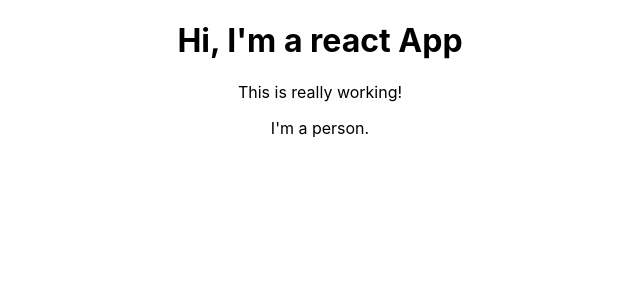
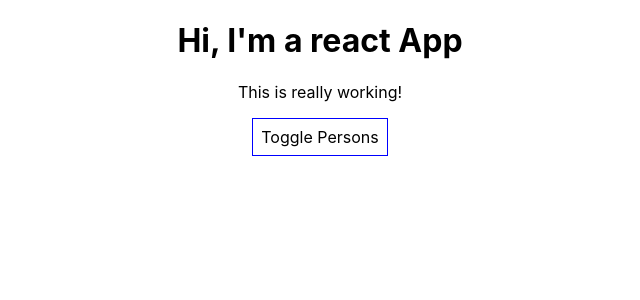
Before and after one commit to IanMihuro/react-complete-guide, a React (Create React App) app: page / in a window 1280 px wide. Shown: the top 300 px of the page, without its empty margins (320-960 px from the left). Built offline with nearby package versions, Linux system fonts and the light colour scheme.

Commit message:
working with lists and conditionals

```diff
--- a/src/App.js
+++ b/src/App.js
@@ -3,12 +3,102 @@
 import Person from './Person/Person'
 
 class App extends Component {
+  state = {
+    persons: [
+      {id: 'asd1', name: 'Max', age: '28'},
+      {id: 'bvfr2', name: 'Manu', age: '29'},
+      {id: 'yuter3', name: 'Stephanie', age: '26'}
+    ],
+    otherState: 'Some other state',
+    showPersons: false
+  }
+
+
+
+  nameChangedHandler = (event, id) => {
+    const personIndex = this.state.persons.findIndex(p => {
+      return p.id === id;
+    });
+
+    const person = {
+      ...this.state.persons[personIndex]
+    }
+
+    person.name = event.target.value;
+
+    const persons = [...this.state.persons];
+    persons[personIndex] = person;
+
+    this.setState({ persons: persons });
+
+  }
+
+  deletePersonHandler = (personIndex) => {
+    //const persons = this.state.persons.slice();
+    const persons = [...this.state.persons];
+    persons.splice(personIndex, 1);
+    this.setState({persons: persons});
+  }
+
+  togglePersonsHandler = () => {
+    const doesShow = this.state.showPersons;
+    this.setState({showPersons: !doesShow});
+
+  }
+
   render() {
+    const style = {
+      backgroundColor: 'White',
+      font: 'inherit',
+      border: '1px solid blue',
+      padding: '8px',
+      cursor: 'pointer'
+    }
+
+    let persons = null;
+
+    if (this.state.showPersons) {
+      persons = (
+        <div>
+          {this.state.persons.map((person, index) => {
+            return <Person
+            key={person.id}
+            name={person.name}
+            age={person.age}
+            click={()=> this.deletePersonHandler(index)}
+            changed={(event)=> this.nameChangedHandler(event, person.id)}
+            />
+          })}
+          {/* <Person
+          name={this.state.persons[0].name}
+          age={this.state.persons[0].age}
+          />
+
+          <Person
+          name={this.state.persons[1].name}
+          age={this.state.persons[1].age}
+          click={this.switchNameHandler.bind(this, 'Max!')}
+          changed={this.nameChangedHandler}>
+          My Hobbies: Racing
+          </Person>
+
+          <Person
+          name={this.state.persons[2].name}
+          age={this.state.persons[2].age}
+          /> */}
+        </div>
+
+      );
+    }
+
     return (
       <div className="App">
         <h1>Hi, I'm  a react App</h1>
         <p>This is really working!</p>
-        <Person />
+        <button
+        style={style}
+        onClick={this.togglePersonsHandler}>Toggle Persons</button>
+        {persons}
       </div>
     );
   }
--- /dev/null
+++ b/src/Person/Person.css
@@ -0,0 +1,8 @@
+.Person{
+    width: 60%;
+    margin: 16px auto;
+    border: 1px solid #eee;
+    box-shadow: 0 2px 3px #ccc;
+    padding: 16px;
+    text-align: center;
+}
--- a/src/Person/Person.js
+++ b/src/Person/Person.js
@@ -1,7 +1,14 @@
 import React from 'react';
+import './Person.css';
 
-const person = () => {
-    return <p>I'm a person.</p>
+const person = (props) => {
+    return (
+    <div  className="Person">
+        <p onClick={props.click}>I'm {props.name} and I am {props.age} years old.</p>
+        <p>{props.children}</p>
+        <input type="text" onChange={props.changed} value={props.name}/>
+    </div>
+    );
 }
 
 export default person;
```
Also changed, not shown: 1 other file (tests, documents, lock files or other folders).
